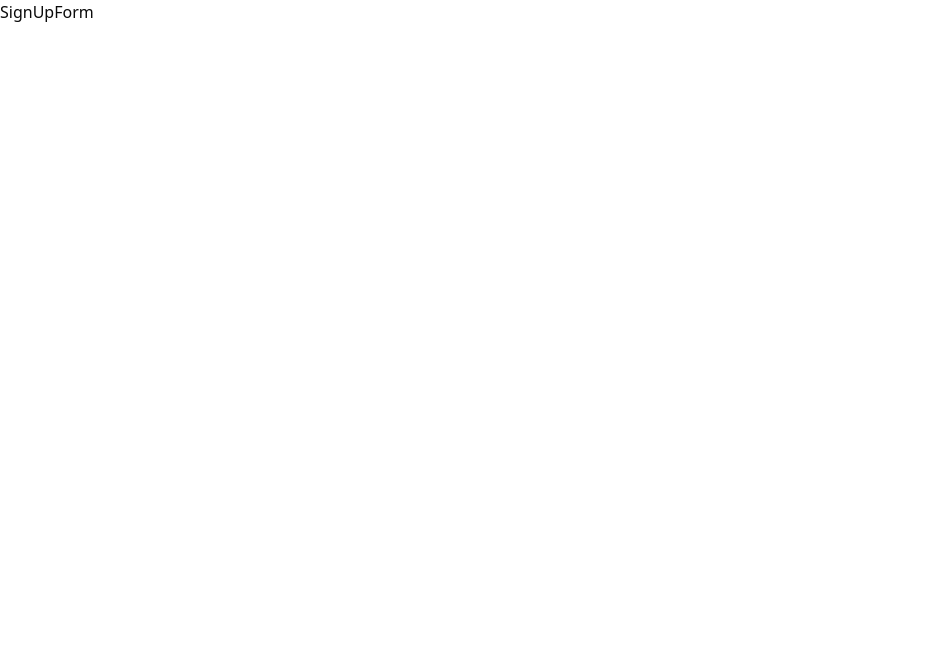
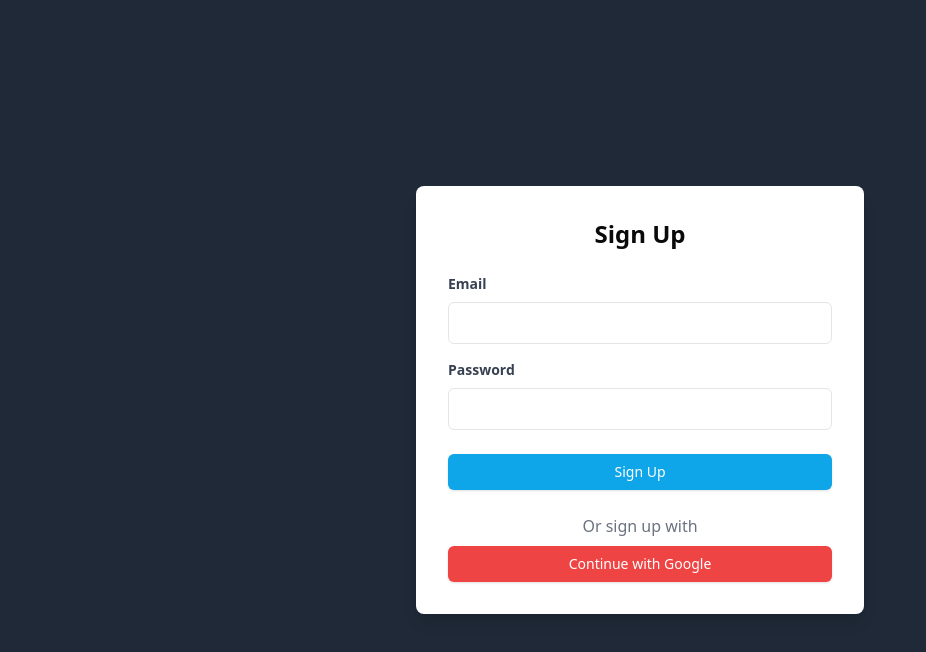
Before and after one commit to romanfarooq/sweepstakes-betting-website, a React (Vite) app: page /signup in a window 1280 px wide. Shown: the top 652 px of the page, without its empty margins (0-926 px from the left). Built offline with nearby package versions, Linux system fonts and the light colour scheme; no server answers.

Commit message:
Log in/out functionality using firebase added

```diff
--- a/package.json
+++ b/package.json
@@ -10,15 +10,19 @@
     "preview": "vite preview"
   },
   "dependencies": {
+    "@radix-ui/react-avatar": "^1.1.0",
     "@radix-ui/react-dropdown-menu": "^2.1.1",
+    "@radix-ui/react-hover-card": "^1.1.1",
     "@radix-ui/react-icons": "^1.3.0",
     "@radix-ui/react-menubar": "^1.1.1",
     "@radix-ui/react-slot": "^1.1.0",
     "class-variance-authority": "^0.7.0",
     "clsx": "^2.1.1",
+    "firebase": "^10.14.0",
     "lucide-react": "^0.446.0",
     "react": "^18.3.1",
     "react-dom": "^18.3.1",
+    "react-hot-toast": "^2.4.1",
     "react-icons": "^5.3.0",
     "react-modal": "^3.16.1",
     "react-resizable-panels": "^2.1.4",
--- a/src/App.jsx
+++ b/src/App.jsx
@@ -6,11 +6,14 @@ import Portfolio from "@/pages/Portfolio";
 import Profile from "@/pages/Profile";
 import SignUpForm from "@/pages/SignUpForm";
 import Wallet from "@/pages/Wallet";
+
+
 import {
   createBrowserRouter,
   Navigate,
   RouterProvider,
 } from "react-router-dom";
+import { AuthProvider } from "./contexts/authContext";
 
 const router = createBrowserRouter([
   {
@@ -60,5 +63,5 @@ const router = createBrowserRouter([
 ]);
 
 export default function App() {
-  return <RouterProvider router={router} />;
+  return <AuthProvider><RouterProvider router={router} /></AuthProvider>
 }
--- /dev/null
+++ b/src/components/LoggedInButtons.jsx
@@ -0,0 +1,27 @@
+// import React from 'react'
+import { NavLink } from "react-router-dom";
+import { Button } from "./ui/button";
+
+
+function LoggedInButtons({doSignInWithGoogle}) {
+  return (
+     <div className="flex items-center justify-center gap-3">
+            <Button
+              onClick={() => doSignInWithGoogle()}
+              className="text-[1rem] text-sky-500 hover:scale-105 hover:text-sky-600 hover:transition-all"
+            >
+              Login
+            </Button>
+            <NavLink to="/signup">
+              <Button
+                className="bg-sky-500 text-white hover:scale-105 hover:bg-sky-600 hover:transition-all"
+                variant="secondary"
+              >
+                Sign Up
+              </Button>
+            </NavLink>
+          </div>
+  )
+}
+
+export default LoggedInButtons
--- /dev/null
+++ b/src/components/LoggedOutButtons.jsx
@@ -0,0 +1,24 @@
+// import React from 'react'
+import { Button } from "@/components/ui/button";
+import { Avatar, AvatarFallback, AvatarImage } from "@/components/ui/avatar";
+
+
+
+function LoggedOutButtons({onSignOut}) {
+  return (
+    <div className="flex gap-3 items-center justify-between ">
+
+            <Button className="text-lg" onClick={onSignOut}>
+              Logout
+            </Button>
+            <div className="flex flex-col gap-2 items-center justify-between text-sm">
+             <Avatar>
+              <AvatarImage src="https://github.com/shadcn.png" />
+              <AvatarFallback>CN</AvatarFallback>
+              </Avatar>
+              </div>
+          </div>
+  )
+}
+
+export default LoggedOutButtons;
--- /dev/null
+++ b/src/components/ui/avatar.jsx
@@ -0,0 +1,33 @@
+import * as React from "react"
+import * as AvatarPrimitive from "@radix-ui/react-avatar"
+
+import { cn } from "@/lib/utils"
+
+const Avatar = React.forwardRef(({ className, ...props }, ref) => (
+  <AvatarPrimitive.Root
+    ref={ref}
+    className={cn("relative flex h-10 w-10 shrink-0 overflow-hidden rounded-full", className)}
+    {...props} />
+))
+Avatar.displayName = AvatarPrimitive.Root.displayName
+
+const AvatarImage = React.forwardRef(({ className, ...props }, ref) => (
+  <AvatarPrimitive.Image
+    ref={ref}
+    className={cn("aspect-square h-full w-full", className)}
+    {...props} />
+))
+AvatarImage.displayName = AvatarPrimitive.Image.displayName
+
+const AvatarFallback = React.forwardRef(({ className, ...props }, ref) => (
+  <AvatarPrimitive.Fallback
+    ref={ref}
+    className={cn(
+      "flex h-full w-full items-center justify-center rounded-full bg-muted",
+      className
+    )}
+    {...props} />
+))
+AvatarFallback.displayName = AvatarPrimitive.Fallback.displayName
+
+export { Avatar, AvatarImage, AvatarFallback }
--- /dev/null
+++ b/src/components/ui/hover-card.jsx
@@ -0,0 +1,23 @@
+import * as React from "react"
+import * as HoverCardPrimitive from "@radix-ui/react-hover-card"
+
+import { cn } from "@/lib/utils"
+
+const HoverCard = HoverCardPrimitive.Root
+
+const HoverCardTrigger = HoverCardPrimitive.Trigger
+
+const HoverCardContent = React.forwardRef(({ className, align = "center", sideOffset = 4, ...props }, ref) => (
+  <HoverCardPrimitive.Content
+    ref={ref}
+    align={align}
+    sideOffset={sideOffset}
+    className={cn(
+      "z-50 w-64 rounded-md border bg-popover p-4 text-popover-foreground shadow-md outline-none data-[state=open]:animate-in data-[state=closed]:animate-out data-[state=closed]:fade-out-0 data-[state=open]:fade-in-0 data-[state=closed]:zoom-out-95 data-[state=open]:zoom-in-95 data-[side=bottom]:slide-in-from-top-2 data-[side=left]:slide-in-from-right-2 data-[side=right]:slide-in-from-left-2 data-[side=top]:slide-in-from-bottom-2",
+      className
+    )}
+    {...props} />
+))
+HoverCardContent.displayName = HoverCardPrimitive.Content.displayName
+
+export { HoverCard, HoverCardTrigger, HoverCardContent }
--- /dev/null
+++ b/src/contexts/authContext/index.jsx
@@ -0,0 +1,47 @@
+import React, { useContext, useEffect, useState } from "react";
+import {auth} from "./../../firebase/firebase"
+import { onAuthStateChanged } from "firebase/auth";
+// import { onAuthStateChanged } from "firebase/auth";
+
+const AuthContext = React.createContext();
+
+
+export function useAuth() {
+    return useContext(AuthContext)
+}
+
+export function AuthProvider({ children }) {
+    const [currentUser, setCurrentUser] = useState(null)
+    const [userLoggedIn, setUserLoggedIn] = useState(false)
+    const [loading, setLoading] = useState(true);
+
+
+    useEffect(() => {
+        const unsubscribe = onAuthStateChanged(auth, initializeUser);
+        return unsubscribe
+    }, [])
+
+    async function initializeUser(user) {
+        if (user) {
+            setCurrentUser({ ...user });
+            setUserLoggedIn(true);
+        } else {
+            setCurrentUser(null)
+        }
+
+        setLoading(false)
+    }
+
+    const value = {
+        currentUser,
+        userLoggedIn,
+        loading,
+
+    }
+
+    return (
+        <AuthContext.Provider value={value}>
+            {!loading && children}
+        </AuthContext.Provider>
+    )
+}
--- /dev/null
+++ b/src/firebase/auth.js
@@ -0,0 +1,37 @@
+import { createUserWithEmailAndPassword, GoogleAuthProvider, signInWithEmailAndPassword, signInWithPopup } from "firebase/auth";
+import { auth } from "./firebase";
+
+
+export const doCreateUserWithEmailAndPassword = async (email, password) => {
+    return createUserWithEmailAndPassword(auth,email,password)
+}
+
+export const doSignInWithEmailAndPassword = (email, password) => {
+    return signInWithEmailAndPassword(auth, email, password)
+}
+
+export const doSignInWithGoogle = async () => {
+    const provider = new GoogleAuthProvider();
+    const result = await signInWithPopup(auth, provider);
+
+    return result;
+}
+
+export const doSignOut = () => {
+    return auth.signOut();
+}
+
+
+// export const doPasswordReset = (email) => {
+//     return sendPasswordResetEmail(auth, email);
+// }
+
+// export const doPasswordChange = (password) => {
+//     return updatePassword(auth.currentUser, password)
+// }
+
+// export const doSendEmailVerification = () => {
+//     return sendEmailVerification(auth.currentUser, {
+//         url: `${window.location.origin}/home`
+//     })
+// }
--- /dev/null
+++ b/src/firebase/firebase.js
@@ -0,0 +1,19 @@
+import { initializeApp } from "firebase/app";
+import { getAuth } from "firebase/auth";
+
+const firebaseConfig = {
+  apiKey: "AIzaSyBH_HjadSxs9NssYmOxISfWipLdpL58F-o",
+  authDomain: "sweep-stakes-45239.firebaseapp.com",
+  projectId: "sweep-stakes-45239",
+  storageBucket: "sweep-stakes-45239.appspot.com",
+  messagingSenderId: "648146474444",
+  appId: "1:648146474444:web:583469b7187272e1027969",
+  measurementId: "G-0F9WGVC47Q"
+};
+
+// Initialize Firebase
+const app = initializeApp(firebaseConfig);
+const auth = getAuth(app);
+
+
+export { app, auth };
--- a/src/pages/SignUpForm.jsx
+++ b/src/pages/SignUpForm.jsx
@@ -1,9 +1,97 @@
-// import React from 'react'
+import { useState } from 'react';
+import {  doSignInWithGoogle,doSignInWithEmailAndPassword } from "@/firebase/auth";
+import { Button } from '@/components/ui/button';
+import { useAuth } from '@/contexts/authContext';
+import { Navigate } from 'react-router-dom';
+
+
 
 function SignUpForm() {
+  const { userLoggedIn } = useAuth();
+
+  const [email, setEmail] = useState('');
+  const [password, setPassword] = useState('');
+  const [isSigningIn, setIsSigningIn] = useState(false);
+  const [errorMessage, setErrorMessage] = useState('')
+
+
+  const onSubmit = async (e) => {
+    e.preventDefault();
+
+    if (!isSigningIn) {
+      setIsSigningIn(true);
+      await doSignInWithEmailAndPassword(email, password)
+    }
+  };
+
+  const onGoogleSignIn = (e) => {
+    e.preventDefault();
+
+    if (!isSigningIn) {
+      setIsSigningIn(true);
+      doSignInWithGoogle().catch((err) => {
+        setErrorMessage(err)
+        setIsSigningIn(false)
+      })
+    }
+  }
+
+
   return (
-    <div>SignUpForm</div>
-  )
+    <div className="flex min-h-screen items-center justify-center bg-gray-800">
+      <div className="w-full max-w-md bg-white p-8 rounded-lg shadow-lg">
+        <h2 className="text-2xl font-bold text-center mb-6">Sign Up</h2>
+
+        <form onSubmit={onSubmit}>
+          <div className="mb-4">
+            <label className="block text-gray-700 text-sm font-bold mb-2" htmlFor="email">
+              Email
+            </label>
+            <input
+              type="email"
+              id="email"
+              value={email}
+              onChange={(e) => setEmail(e.target.value)}
+              className="w-full px-3 py-2 border rounded-md focus:outline-none focus:ring-2 focus:ring-sky-500"
+              required
+            />
+          </div>
+
+          <div className="mb-6">
+            <label className="block text-gray-700 text-sm font-bold mb-2" htmlFor="password">
+              Password
+            </label>
+            <input
+              type="password"
+              id="password"
+              value={password}
+              onChange={(e) => setPassword(e.target.value)}
+              className="w-full px-3 py-2 border rounded-md focus:outline-none focus:ring-2 focus:ring-sky-500"
+              required
+            />
+          </div>
+
+          <Button
+            type="submit"
+            className="w-full bg-sky-500 text-white py-2 rounded-md hover:bg-sky-600 transition duration-200"
+          >
+            Sign Up
+          </Button>
+        </form>
+
+        <div className="mt-6 text-center">
+          <p className="text-gray-500 mb-2">Or sign up with</p>
+          <Button
+            onClick={onGoogleSignIn}
+            className="w-full bg-red-500 text-white py-2 rounded-md hover:bg-red-600 transition duration-200"
+          >
+            Continue with Google
+          </Button>
+        </div>
+        {userLoggedIn && (<Navigate to={'/home'} replace={true} />)}
+      </div>
+    </div>
+  );
 }
 
-export default SignUpForm
+export default SignUpForm;
```
Also changed, not shown: src/components/Header.jsx (+17 -15 lines), src/main.jsx (+6 -2 lines), 2 other files (tests, documents, lock files or other folders).
